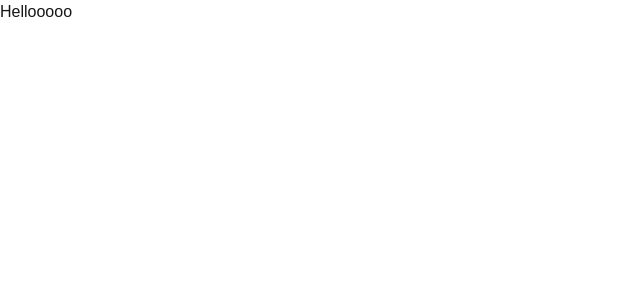
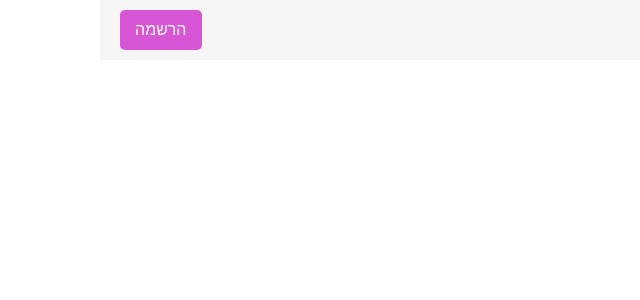
Before and after one commit to onico100/perk-point, a Next.js app: page / in a window 1280 px wide. Shown: the top 300 px of the page, without its empty margins (0-640 px from the left). Built offline with nearby package versions, Linux system fonts and the light colour scheme.

Commit message:
start top bar

```diff
--- a/src/app/globals.css
+++ b/src/app/globals.css
@@ -5,6 +5,7 @@
 :root {
   --background: #ffffff;
   --foreground: #171717;
+  direction: rtl;
 }
 
 @media (prefers-color-scheme: dark) {
--- a/src/app/layout.tsx
+++ b/src/app/layout.tsx
@@ -1,7 +1,8 @@
-import type { Metadata } from "next";
+"use client"
 import localFont from "next/font/local";
 import "./globals.css";
 import { QueryClient, QueryClientProvider } from "react-query";
+import TopBar from "@/components/Bars/TopBar";
 
 const geistSans = localFont({
   src: "./fonts/GeistVF.woff",
@@ -14,22 +15,20 @@ const geistMono = localFont({
   weight: "100 900",
 });
 
-export const metadata: Metadata = {
-  title: "Create Next App",
-  description: "Generated by create next app",
-};
 
 
-
-export default function RootLayout({children,}: Readonly<{children: React.ReactNode;}>) {
+export default function RootLayout({
+  children,
+}: Readonly<{ children: React.ReactNode }>) {
   const queryClient = new QueryClient();
   return (
-    <html lang="en">
-    <QueryClientProvider client={queryClient}>
-      <body>
-        {children}
-      </body>
-    </QueryClientProvider>
+    <html lang="he">
+      <QueryClientProvider client={queryClient}>
+        <body>
+          <TopBar />
+          {children}
+        </body>
+      </QueryClientProvider>
     </html>
   );
 }
--- a/src/components/Bars/TopBar.tsx
+++ b/src/components/Bars/TopBar.tsx
@@ -0,0 +1,19 @@
+"use client";
+import React from "react";
+import "@/styles/Bars/TopBar.css"; // Import styles
+import TopBarButtons from "./TopBarButtons"; // Import the Buttons component
+
+const TopBar: React.FC = () => {
+  return (
+    <div className="top-bar">
+      <img
+        src="src\assets\logoLight.png"
+        alt="Perk Point Logo"
+        className="logo"
+      />
+      <TopBarButtons />
+    </div>
+  );
+};
+
+export default TopBar;
--- /dev/null
+++ b/src/components/Bars/TopBarButtons.tsx
@@ -0,0 +1,15 @@
+"use client"
+
+import React from "react";
+import "@/styles/Bars/TopBar.css"; // Import styles for buttons
+
+const TopBarButtons: React.FC = () => {
+  return (
+    <div className="buttons">
+
+      <button className="button special">הרשמה</button>
+    </div>
+  );
+};
+
+export default TopBarButtons;
--- /dev/null
+++ b/src/styles/Bars/TopBar.css
@@ -0,0 +1,41 @@
+.top-bar {
+  display: flex;
+  justify-content: space-between;
+  align-items: center;
+  padding: 10px 20px;
+  background-color: #f5f5f5;
+}
+
+.logo {
+  height: 40px; /* Adjust as needed */
+}
+
+.buttons {
+  display: flex;
+  gap: 15px; /* Space between buttons */
+}
+
+.button {
+  background-color: transparent;
+  border: none;
+  font-size: 16px;
+  color: #555;
+  cursor: pointer;
+  padding: 5px 10px;
+  transition: color 0.3s;
+}
+
+.button:hover {
+  color: #000; /* Darker text on hover */
+}
+
+.special {
+  background-color: #d656d6; /* Pink background for special button */
+  color: #fff;
+  border-radius: 5px;
+  padding: 8px 15px;
+}
+
+.special:hover {
+  background-color: #b04cb0; /* Slightly darker on hover */
+}
```
Also changed, not shown: src/assets/logoLight.png (added).
